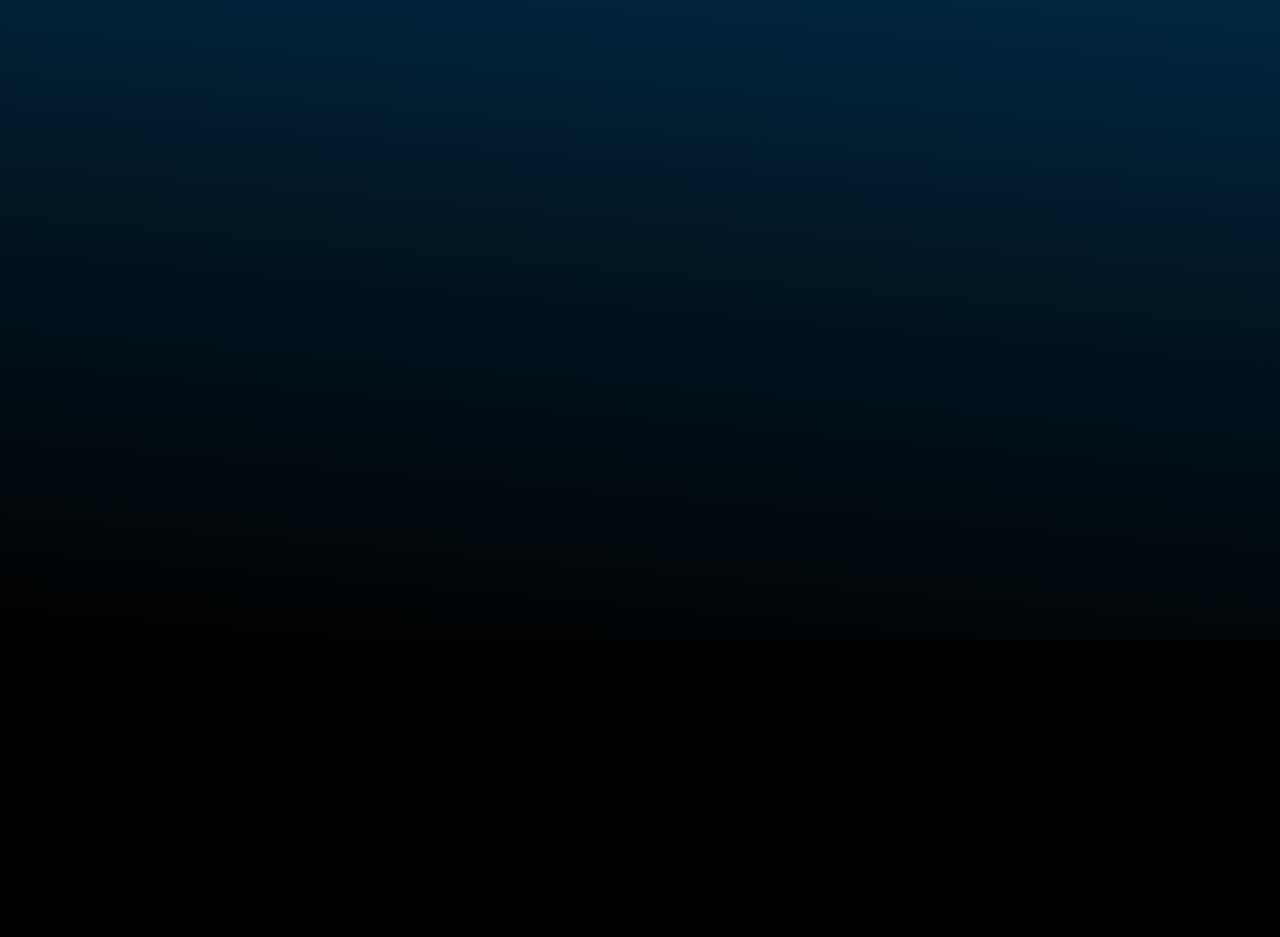
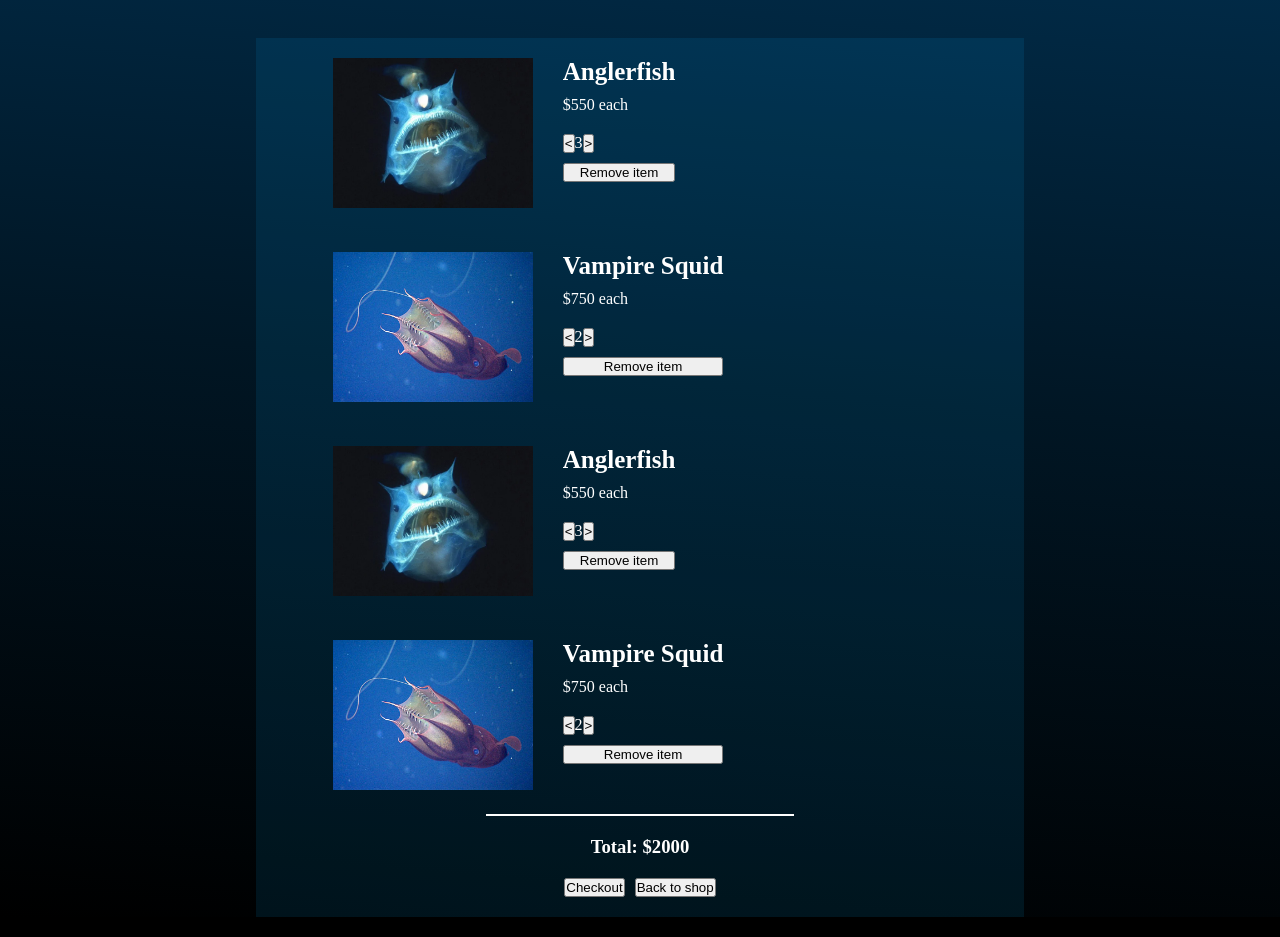
Before and after one commit to E-Kittle/shopping-cart, a React (Create React App) app: page /cart in a window 1280 px wide. Shown: the part 160-1097 px from the top of the page. Before the commit the page ends 800 px from the top, so only its background shows below. Built offline with nearby package versions, Linux system fonts and the light colour scheme.

Commit message:
Added basic css for cart

```diff
--- a/src/components/Cart.js
+++ b/src/components/Cart.js
@@ -1,9 +1,10 @@
 import React from 'react';
 import '../style/generic.css';
+import '../style/cart.css';
 
 const Cart = () => {
 
-
+    const sampleCart = [{ name: 'Anglerfish', url: '/images/anglerfish.webp', price: 550.00, itemID: 'anglerfish', qty: 3 }, { name: 'Vampire Squid', url: '/images/vampire-squid.jpg', price: 750.00, itemID: 'vampire-squid', qty: 2 }, { name: 'Anglerfish', url: '/images/anglerfish.webp', price: 550.00, itemID: 'anglerfish', qty: 3 }, { name: 'Vampire Squid', url: '/images/vampire-squid.jpg', price: 750.00, itemID: 'vampire-squid', qty: 2 }]
 
     // In here add a way for the user to increment/decrement the quantity of the items
     // Also add a way to delete the item from the cart
@@ -11,7 +12,40 @@ const Cart = () => {
 
     return (
         <div>
-           <h1>You are in the cart</h1>
+            <h1 className='section-title'>Shopping cart</h1>
+            <div className='shopping-cart-container'>
+                {sampleCart.map(item => {
+                    return (
+                        <div className='cart-item-wrapper'>
+                            <div className='cart-img-wrapper'>
+                                <img src={item.url} alt={item.name} />
+                            </div>
+                            <div className='cart-item-text-wrapper'>
+                                <h3>{item.name}</h3>
+                                <p className='price-styling'>${item.price} each</p>
+                                <div className='purchase-qty-wrapper'>
+                                    <button id='increment'>&lt;</button>
+                                    <p className='item-quantity'>{item.qty}</p>
+                                    <button id='decrement'>&gt;</button>
+                                </div>
+                                <button>Remove item</button>
+                            </div>
+                        </div>
+                    )
+                })}
+
+                <div className='cart-total-section'>
+                    <h3>Total: $2000</h3>
+
+                    <div className='total-buttons'>
+                        <button>Checkout</button>
+                        <button>Back to shop</button>
+                    </div>
+
+                </div>
+
+            </div>
+            <div className='spacer' />
         </div>
     )
 
--- a/src/style/Store.css
+++ b/src/style/Store.css
@@ -1,4 +1,6 @@
 
+
+/* Styling for the store page */
 .store-item-wrapper {
     display: grid;
     width: 80%;
@@ -13,14 +15,18 @@
     flex-direction: column;
     align-items: center;
     height: 325px;
+    width: 250px;
 }
 
 .store-item-container h2 {
     margin-top: 8px;
+    font-size: 24px;
+    text-align: center;
 }
 
 .store-item-container p {
     margin-top: 4px;
+    text-align: center;
 }
 
 
@@ -28,16 +34,6 @@
     width: 250px;
     height: 250px;
 }
-
-.spacer {
-    margin: 20px;
-}
-
-
-
-
-
-
 
 
 
--- /dev/null
+++ b/src/style/cart.css
@@ -0,0 +1,59 @@
+
+.shopping-cart-container {
+    width: 60%;
+        /* Need a min width */
+        min-width: 600px;
+    margin: 0 auto;
+    background: rgba(0, 174, 255, 0.1);
+}
+
+.cart-item-wrapper {
+    width: 80%;
+    /* Need a min width */
+    margin: 0 auto;
+    display: flex;
+    padding: 20px 0;
+}
+
+
+.cart-img-wrapper img {
+    height: 150px;
+    width: 200px;
+}
+
+.cart-item-text-wrapper {
+    display: flex;
+    flex-direction: column;
+    margin-left: 30px;
+}
+
+.cart-item-text-wrapper h3 {
+    font-size: 25px;
+}
+
+.price-styling{
+    margin: 10px 0;
+}
+
+.purchase-qty-wrapper {
+    align-self: baseline;
+    /* justify-self: end; */
+}
+
+.cart-total-section {
+    width: 40%;
+    margin: 0 auto;
+    display: flex;
+    flex-direction: column;
+    align-items: center;
+    border-top: solid white 2px;
+    padding-top: 20px;
+}
+
+.total-buttons {
+    padding: 20px 0;
+}
+
+.total-buttons button {
+    margin: 0 5px;
+}
--- a/src/style/generic.css
+++ b/src/style/generic.css
@@ -9,3 +9,7 @@
     text-transform: uppercase;
     margin-bottom: 40px;
 }
+
+.spacer {
+    margin: 20px;
+}
```
Also changed, not shown: src/App.js (+23 -0 lines), src/components/Store.js (+0 -9 lines).
